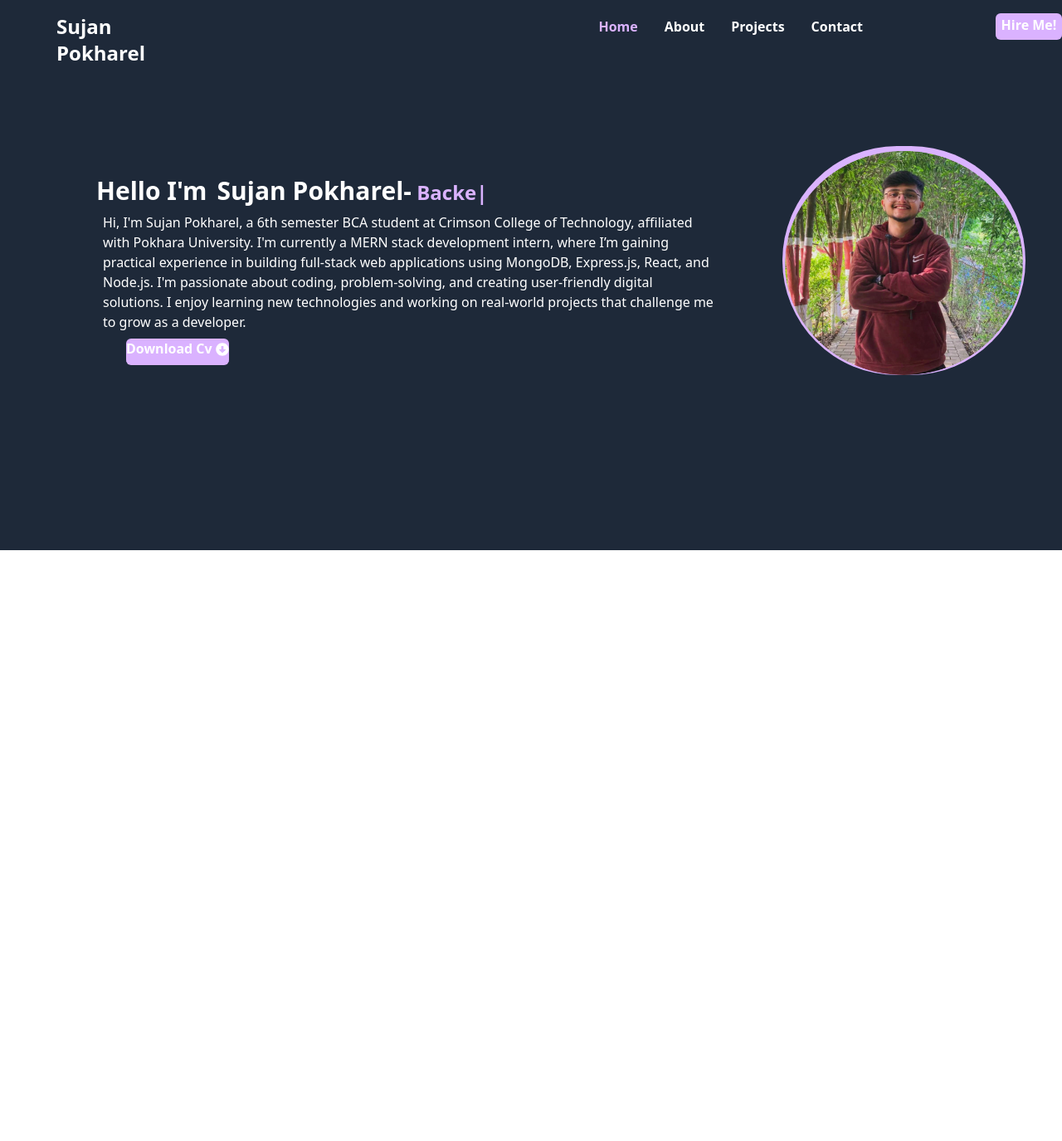
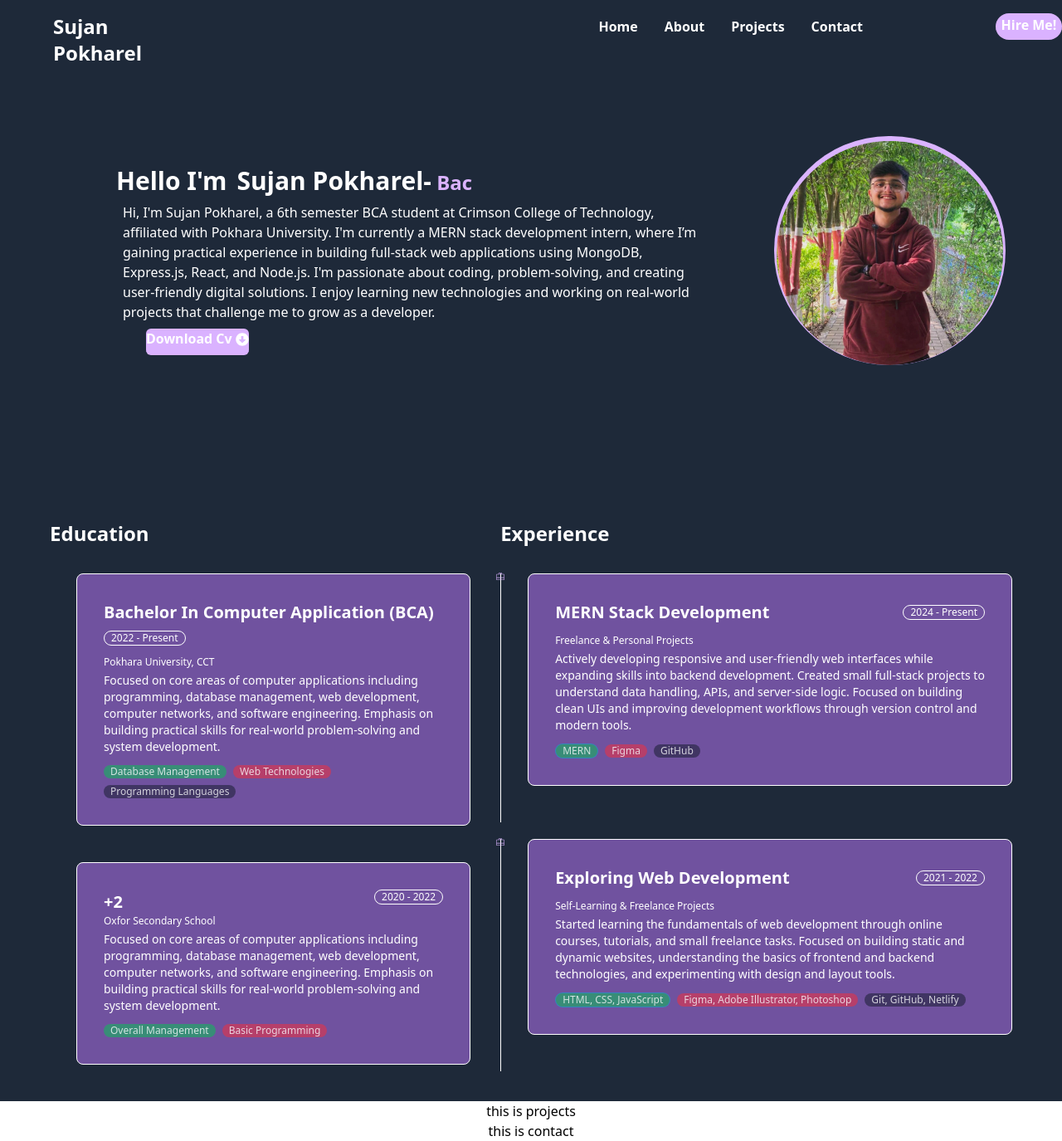
Before and after one commit to SUJANPOKHAREL07/Sujan_portfolio, a React (Vite) app: page / in a window 1280 px wide. Shown: the whole page at 83% size. Before the commit the page ends 800 px from the top, so only its background shows below. Built offline with nearby package versions, Linux system fonts and the light colour scheme.

Commit message:
one page and about done

```diff
--- a/package.json
+++ b/package.json
@@ -15,6 +15,7 @@
     "react-dom": "^19.1.0",
     "react-icons": "^5.5.0",
     "react-router-dom": "^7.6.0",
+    "react-scroll": "^1.9.3",
     "react-type-animation": "^3.2.0",
     "tailwindcss": "^4.1.7"
   },
@@ -22,6 +23,7 @@
     "@eslint/js": "^9.25.0",
     "@types/react": "^19.1.2",
     "@types/react-dom": "^19.1.2",
+    "@types/react-scroll": "^1.8.10",
     "@vitejs/plugin-react": "^4.4.1",
     "eslint": "^9.25.0",
     "eslint-plugin-react-hooks": "^5.2.0",
--- a/src/App.tsx
+++ b/src/App.tsx
@@ -1,57 +1,28 @@
 
-import { createBrowserRouter, RouterProvider } from 'react-router-dom'
-import './App.css'
-import Nav from './Component/nav'
-import Home from './Pages/home'
-import About from './Pages/about'
-import Projects from './Pages/projects'
-import Contact from './Pages/contact'
-const router=createBrowserRouter([{
-  path:"/",
-  element:(
-  <>
-    <Nav/>
-    <Home/>
-  </>
-  )
-}
-,
-{
+import Nav from "./Component/nav";
+import About from "./Pages/about";
+import Contact from "./Pages/contact";
+import Home from "./Pages/home";
+import Projects from "./Pages/projects";
 
-  path:"/about",
-  element:(
-  <>
-    <Nav/>
-    <About/>
-  </>
-  )
-},
-{
-
-  path:"/projects",
-  element:(
-  <>
-    <Nav/>
-    <Projects/>
-  </>
-  )
-},
-{
-
-  path:"/contact",
-  element:(
-  <>
-    <Nav/>
-    <Contact/>
-  </>
-  )
-}
-])
 function App() {
-
   return (
-    <RouterProvider router={router}/>
-  )
+    <>
+      <Nav />
+      <div id="/" className="  flex justify-center items-center">
+        <Home/>
+      </div>
+      <div id="/about" className=" flex justify-center items-center">
+      <About/>
+      </div>
+      <div id="/projects" className=" flex justify-center items-center">
+         <Projects/>
+      </div>
+      <div id="/contact" className="flex justify-center items-center">
+        <Contact/>
+      </div>
+    </>
+  );
 }
 
-export default App
+export default App;
--- a/src/Component/nav.tsx
+++ b/src/Component/nav.tsx
@@ -1,37 +1,67 @@
 
-import { NavLink } from 'react-router-dom'
+import { Link } from "react-scroll";
 
 function Nav() {
   return (
-    <>
     <nav>
-       <div className="flex bg-gray-800 w-full  ">
-         <h1 className='font-bold text-2xl py-4  text-white ml-17'>Sujan Pokharel</h1>
+      <div className="flex bg-gray-800 w-full fixed top-0 z-50">
+        <h1 className="font-bold text-2xl py-4 text-white ml-16">
+          Sujan Pokharel
+        </h1>
         <div className="ml-[30rem] space-x-8 py-5 font-semibold">
-         <NavLink
+          <Link
             to="/"
-        className={({isActive})=>isActive? "text-purple-300" : "text-white"}
-        >Home</NavLink>
-         <NavLink
+            smooth={true}
+            duration={500}
+            offset={-70}
+            spy={true}
+            activeClass="text-purple-300"
+            className="cursor-pointer text-white hover:text-purple-300"
+          >
+            Home
+          </Link>
+          <Link
             to="/about"
-        className={({isActive})=>isActive? "text-purple-300" : "text-white"}
-        >About</NavLink>
-          <NavLink
+            smooth={true}
+            duration={500}
+            offset={-70}
+            spy={true}
+            activeClass="text-purple-300"
+            className="cursor-pointer text-white hover:text-purple-300"
+          >
+            About
+          </Link>
+          <Link
             to="/projects"
-        className={({isActive})=>isActive? "text-purple-300" : "text-white"}
-        >Projects</NavLink>
-          <NavLink
+            smooth={true}
+            duration={500}
+            offset={-70}
+            spy={true}
+            activeClass="text-purple-300"
+            className="cursor-pointer text-white hover:text-purple-300"
+          >
+            Projects
+          </Link>
+          <Link
             to="/contact"
-        className={({isActive})=>isActive? "text-purple-300" : "text-white"}
-        >Contact</NavLink>
+            smooth={true}
+            duration={500}
+            offset={-70}
+            spy={true}
+            activeClass="text-purple-300"
+            className="cursor-pointer text-white hover:text-purple-300"
+          >
+            Contact
+          </Link>
         </div>
-       <div className="py-4 ml-40  text-white font-bold">
-        <button className='bg-purple-300 w-20 rounded-md h-8 border-b-4 border-purple-300 hover:border-purple-300 hover:bg-purple-100 hover:text-purple-400 rounded-2xl'>Hire Me!</button>
+        <div className="py-4 ml-40 text-white font-bold">
+          <button className="bg-purple-300 w-20 h-8 border-b-4 border-purple-300 hover:border-purple-300 hover:bg-purple-100 hover:text-purple-400 rounded-2xl">
+            Hire Me!
+          </button>
         </div>
       </div>
     </nav>
-    </>
-  )
+  );
 }
 
-export default Nav
+export default Nav;
--- a/src/Pages/about.tsx
+++ b/src/Pages/about.tsx
@@ -1,8 +1,147 @@
-const About=()=>{
-    return(
-        <>
-        <h1>this is about</h1>
-        </>
-    )
-}
-export default About
+import { PiSuitcaseSimpleLight } from "react-icons/pi";
+
+const About = () => {
+  const experience = [
+    {
+      key: 1,
+      title: "MERN Stack Development",
+      started: "2024 - Present",
+      subheading: "Freelance & Personal Projects",
+      description:
+        "Actively developing responsive and user-friendly web interfaces while expanding skills into backend development. Created small full-stack projects to understand data handling, APIs, and server-side logic. Focused on building clean UIs and improving development workflows through version control and modern tools.",
+      keytag1: "MERN",
+      keytag2: "Figma",
+      keytag3: "GitHub",
+    },
+
+    {
+      key: 2,
+      title: "Exploring Web Development",
+      started: "2021 - 2022",
+      subheading: "Self-Learning & Freelance Projects",
+      description:
+        "Started learning the fundamentals of web development through online courses, tutorials, and small freelance tasks. Focused on building static and dynamic websites, understanding the basics of frontend and backend technologies, and experimenting with design and layout tools.",
+      keytag1: "HTML, CSS, JavaScript",
+      keytag2: "Figma, Adobe Illustrator, Photoshop",
+      keytag3: "Git, GitHub, Netlify",
+    },
+  ];
+  const education = [
+    {
+      title: "Bachelor In Computer Application (BCA)",
+      duration: "2022 - Present",
+      institution: "Pokhara University, CCT",
+      description:
+        "Focused on core areas of computer applications including programming, database management, web development, computer networks, and software engineering. Emphasis on building practical skills for real-world problem-solving and system development.",
+      tags: [
+        "Database Management",
+        "Web Technologies",
+        "Programming Languages",
+      ],
+    },
+     {
+      title: "+2",
+      duration: "2020 - 2022",
+      institution: "Oxfor Secondary School",
+      description:
+        "Focused on core areas of computer applications including programming, database management, web development, computer networks, and software engineering. Emphasis on building practical skills for real-world problem-solving and system development.",
+      tags: [
+
+        "Overall Management",
+        "Basic Programming ",
+      ],
+    },
+  ];
+  return (
+    <>
+      <section className="px-15 bg-gray-800  ">
+        {/*  */}
+        <div className="flex flex-row-reverse gap-9">
+            {/* this is exp */}
+          <div className="">
+            <h2 className="text-2xl text-left mb-8 font-bold text-white">Experience</h2>
+            {experience.map((exp, key) => (
+              <div
+                key={key}
+                className="pl-8 pb-8 border-l mb-5 border-white relative"
+              >
+                <div className="h-5 w-5 p-1 flex items-center justify-center rounded-full left-[-1.3rem] 0border-1 border-white translate-1/2 top-[-1rem] absolute">
+                  <PiSuitcaseSimpleLight className="text-xs text-purple-300 text-center" />
+                </div>
+                <div className="border p-3 md:p-8 rounded-lg border-white bg-purple-400/50 mb-3">
+                  <div className="flex items-center justify-between flex-wrap gap-2 mb-3">
+                    <h2 className="text-xl text-left font-bold text-white">{exp.title}</h2>
+                    <p className="text-xs border px-2 rounded-2xl border-white text-white font-medium " >
+                      {exp.started}
+                    </p>
+                  </div>
+                  <p className="mb-1 text-xs text-white text-left">
+                    {exp.subheading}
+                  </p>
+                  <p className="text-white text-sm text-left mb-3">
+                    {exp.description}
+                  </p>
+                  <div className="flex flex-wrap items-center gap-2">
+                    <p className="text-xs border px-2 rounded-2xl font-medium text-blue border-blue-500/50 bg-green-500/50  text-gray-50/80">
+                      {exp.keytag1}
+                    </p>
+                    <p className="text-xs  px-2 rounded-2xl font-medium text-gray-50/80 bg-red-500/50">
+                      {exp.keytag2}
+                    </p>
+                    <p className="text-xs  font-medium px-2 rounded-2xl  text-blue bg-gray-900/50 text-gray-50/80 ">
+                      {exp.keytag3}
+                    </p>
+                  </div>
+                </div>
+              </div>
+            ))}
+          </div>
+        {/* thi is education */}
+        <div>
+            <h2 className="text-2xl text-white text-left mb-8 font-bold">Education</h2>
+            {education.map((edu, index) => (
+              <div
+                key={index}
+                className="pl-8 pb-8  border-white  relative"
+              >
+
+                <div className="border p-3 md:p-8 rounded-lg border-white bg-purple-400/50  mb-3">
+                  <div className="flex justify-between items-center flex-wrap gap-2">
+                    <h2 className="text-xl text-white font-bold text-left">{edu.title}</h2>
+                    <p className="text-xs border h-fit px-2 rounded-2xl border-white text-white font-medium mb-3">
+                      {edu.duration}
+                    </p>
+                  </div>
+                  <p className="mb-1 text-white  text-xs  text-left">
+                    {edu.institution}
+                  </p>
+                  <p className="text-white text-sm text-left mb-3">
+                    {edu.description}
+                  </p>
+                  <div className="flex gap-2 flex-wrap">
+                    {edu.tags.map((tag, i) => (
+                      <p
+                        key={i}
+                        className={`text-xs  px-2 rounded-2xl font-extralight ${
+                          i === 0
+                            ?  "border-blue-500/50 bg-green-500/50 text-gray-50/80 font-medium"
+                            : i === 1
+                            ? "font-medium text-gray-50/80 bg-red-500/50    "
+                            : "text-blue font-medium bg-gray-900/50 text-gray-50/80"
+                        }`}
+                      >
+                        {tag}
+                      </p>
+                    ))}
+                  </div>
+                </div>
+              </div>
+            ))}
+          </div>
+        </div>
+
+      </section>
+    </>
+  );
+};
+export default About;
--- a/src/Pages/home.tsx
+++ b/src/Pages/home.tsx
@@ -4,7 +4,7 @@ import { TypeAnimation } from "react-type-animation";
 const Home = () => {
   return (
     <>
-      <div className="bg-gray-800 h-[567px] p-29 w-full">
+      <div className="bg-gray-800 h-[567px] p-35 mt-15 w-full">
         <div className="flex gap-3 font-bold text-3xl text-white ">
           <h1>Hello I'm </h1>
           <label htmlFor="">
```
Also changed, not shown: 1 other file (tests, documents, lock files or other folders). Lines whose indentation alone changed are shown as unchanged.
